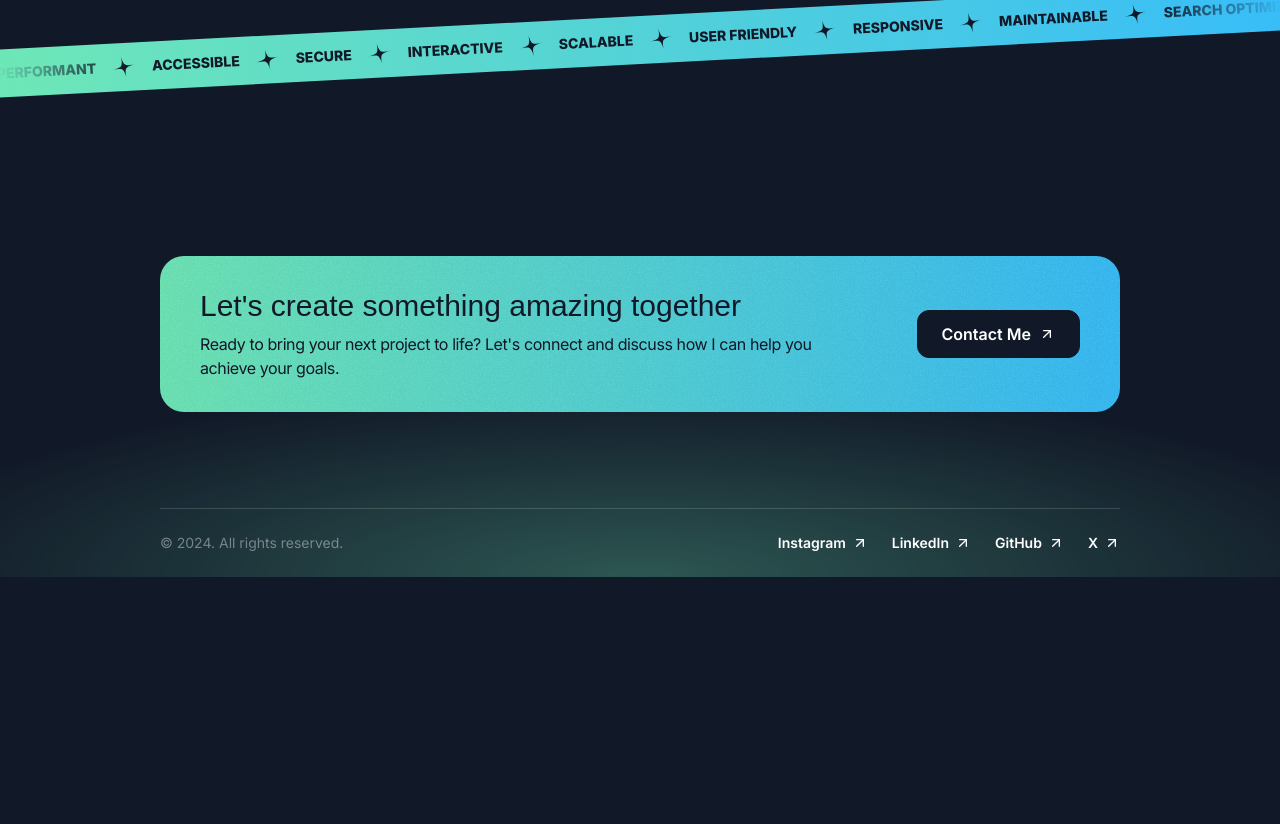
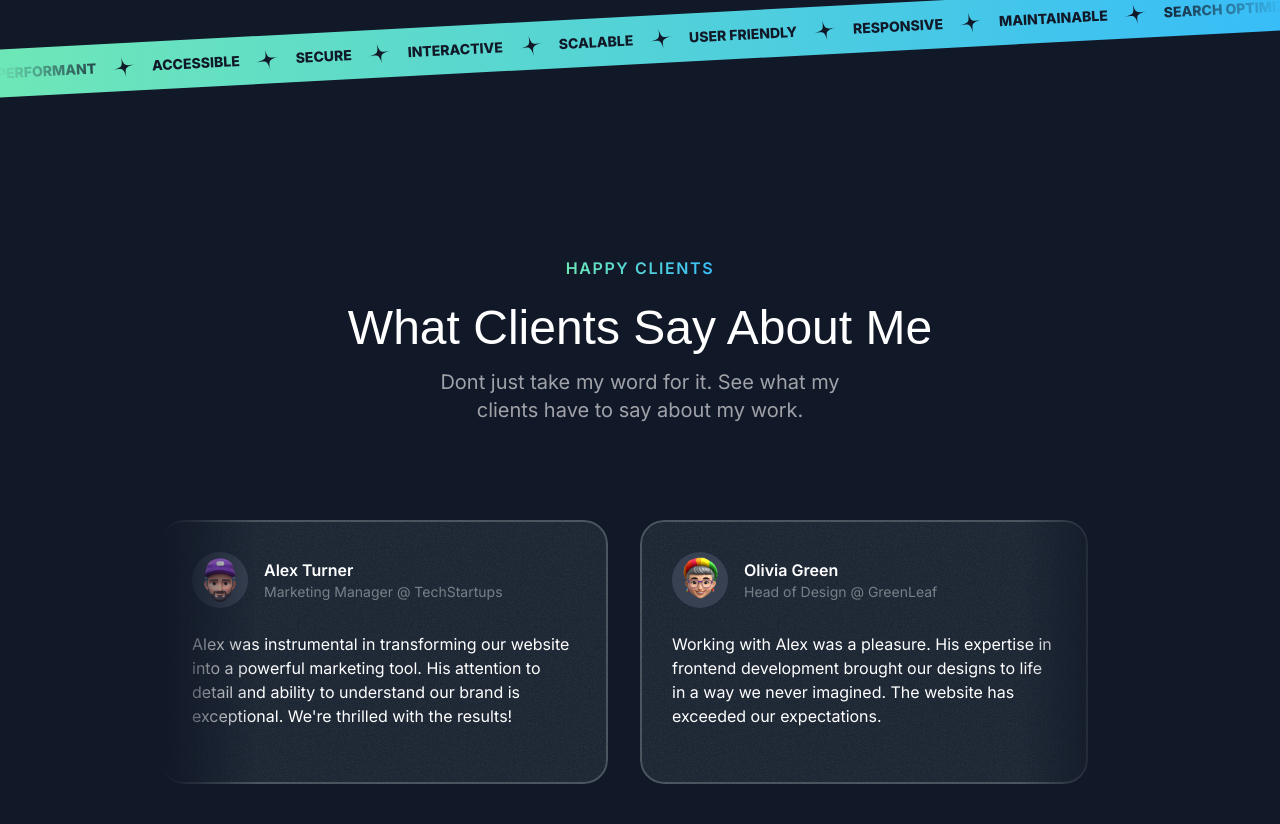
Before and after one commit to sujeethshingade/personalsite-template, a Next.js app: page / in a window 1280 px wide. Shown: the part 3036-3860 px from the top of the page. Before the commit the page ends 3613 px from the top, so only its background shows below. Built offline with nearby package versions, Linux system fonts and the light colour scheme; a web font is replaced by a local one.

Commit message:
add testimonials

```diff
--- a/src/app/page.tsx
+++ b/src/app/page.tsx
@@ -2,6 +2,7 @@
 import { HeroSection } from "@/sections/Hero";
 import { ProjectsSection } from "@/sections/Projects";
 import { TapeSection } from "@/sections/Tape";
+import { TestimonialsSection } from "@/sections/Testimonials";
 import { ContactSection } from "@/sections/Contact";
 import { Footer } from "@/sections/Footer";
 
@@ -12,6 +13,7 @@
       <HeroSection />
       <ProjectsSection />
       <TapeSection />
+      <TestimonialsSection />
       <ContactSection />
       <Footer />
     </div>
--- /dev/null
+++ b/src/components/Card.tsx
@@ -0,0 +1,17 @@
+import grainImage from "@/assets/images/grain.jpg";
+import { twMerge } from "tailwind-merge";
+import { PropsWithChildren } from "react";
+
+export const Card = ({ className, children }: PropsWithChildren<{
+    className?: string;
+}>) => {
+    return (
+        <div className={twMerge("bg-gray-800 rounded-3xl relative z-0 overflow-hidden after:z-10 after:content-[''] after:absolute after:inset-0 after:outline after:outline-2 after:-outline-offset-2 after:rounded-3xl after:outline-white/20 after:pointer-events-none p-6", className)}>
+            <div className="absolute inset-0 -z-10 opacity-5" style={{
+                backgroundImage: `url(${grainImage.src})`
+            }}>
+            </div>
+            {children}
+        </div>
+    );
+};
--- /dev/null
+++ b/src/components/SectionHeader.tsx
@@ -0,0 +1,11 @@
+export const SectionHeader = ({title, eyebrow, description,}:{title:string; eyebrow:string; description:string;}) => {
+    return (
+        <>
+            <div className="flex justify-center">
+                <p className="uppercase font-semibold tracking-widest bg-gradient-to-r from-emerald-300 to-sky-400 text-transparent bg-clip-text text-center">{eyebrow}</p>
+            </div>
+            <h2 className="font-serif text-3xl md:text-5xl text-center mt-6">{title}</h2>
+            <p className="text-center md:text-lg lg:text-xl text-white/60 mt-4 max-w-md mx-auto">{description}</p>
+        </>
+    );
+};
--- a/src/sections/Projects.tsx
+++ b/src/sections/Projects.tsx
@@ -78,7 +78,7 @@
                       </li>
                     ))}
                   </ul>
-                  <a href="{project.link}">
+                  <a href={project.link}>
                     <button className="bg-white text-gray-950 h-12 w-full md:w-auto px-6 rounded-xl font-semibold inline-flex items-center justify-center gap-2 mt-8">
                       <span>Visit Live Site</span>
                       <ArrowUpRightIcon className="size-4" />
--- a/src/sections/Testimonials.tsx
+++ b/src/sections/Testimonials.tsx
@@ -3,6 +3,10 @@
 import memojiAvatar3 from "@/assets/images/memoji-avatar-3.png";
 import memojiAvatar4 from "@/assets/images/memoji-avatar-4.png";
 import memojiAvatar5 from "@/assets/images/memoji-avatar-5.png";
+import { SectionHeader } from "@/components/SectionHeader";
+import Image from "next/image";
+import grainImage from "@/assets/images/grain.jpg";
+import { Card } from "@/components/Card";
 
 const testimonials = [
   {
@@ -38,5 +42,33 @@
 ];
 
 export const TestimonialsSection = () => {
-  return <div>Testimonials Section</div>;
+  return (
+    <div className="py-16 lg:py-24">
+      <div className="container">
+        <SectionHeader
+          eyebrow="Happy Clients"
+          title="What Clients Say About Me"
+          description="Dont just take my word for it. See what my clients have to say about my work."
+        />
+        <div className="mt-16 lg:mt-24 flex overflow-x-clip [mask-image:linear-gradient(to_right,transparent,black_10%,black_90%,transparent)]">
+          <div className="flex flex-none gap-8">
+            {testimonials.map(testimonial => (
+              <Card key={testimonial.name} className="max-w-xs md:max-w-md md:p-8">
+                <div className="flex gap-4 items-center">
+                  <div className="size-14 bg-gray-700 rounded-full inline-flex items-center justify-center flex-shrink-0">
+                    <Image src={testimonial.avatar} alt={testimonial.name} className="max-h-full" />
+                  </div>
+                  <div>
+                    <div className="font-semibold">{testimonial.name}</div>
+                    <div className="text-sm text-white/40">{testimonial.position}</div>
+                  </div>
+                </div>
+                <p className="mt-4 md:mt-6 text-sm md:text-base">{testimonial.text}</p>
+              </Card>
+            ))}
+          </div>
+        </div>
+      </div>
+    </div >
+  );
 };
```
